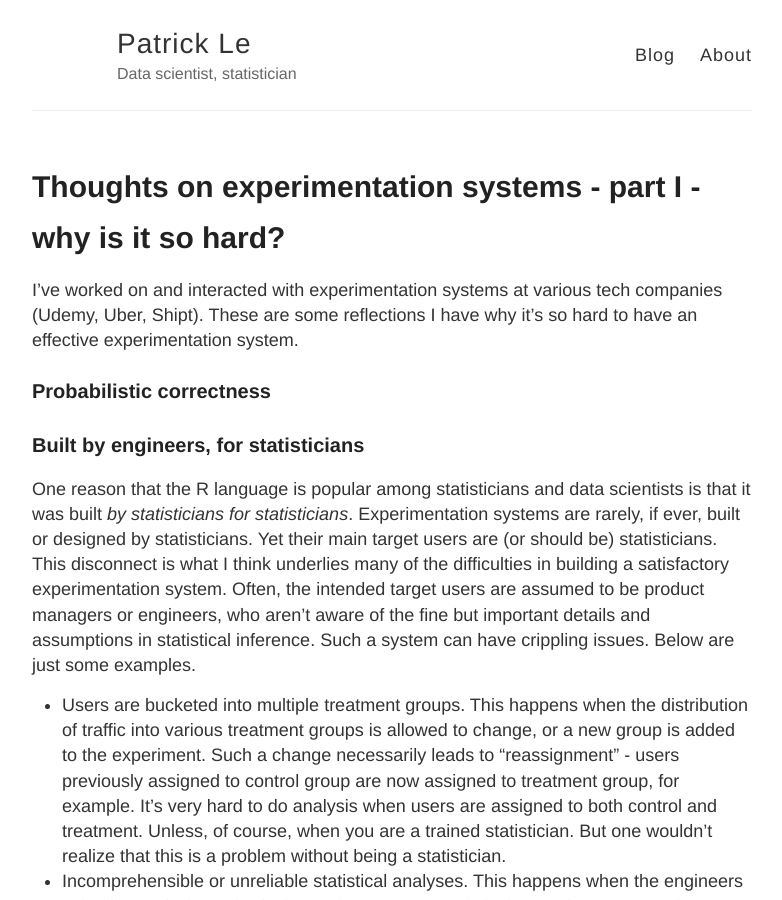
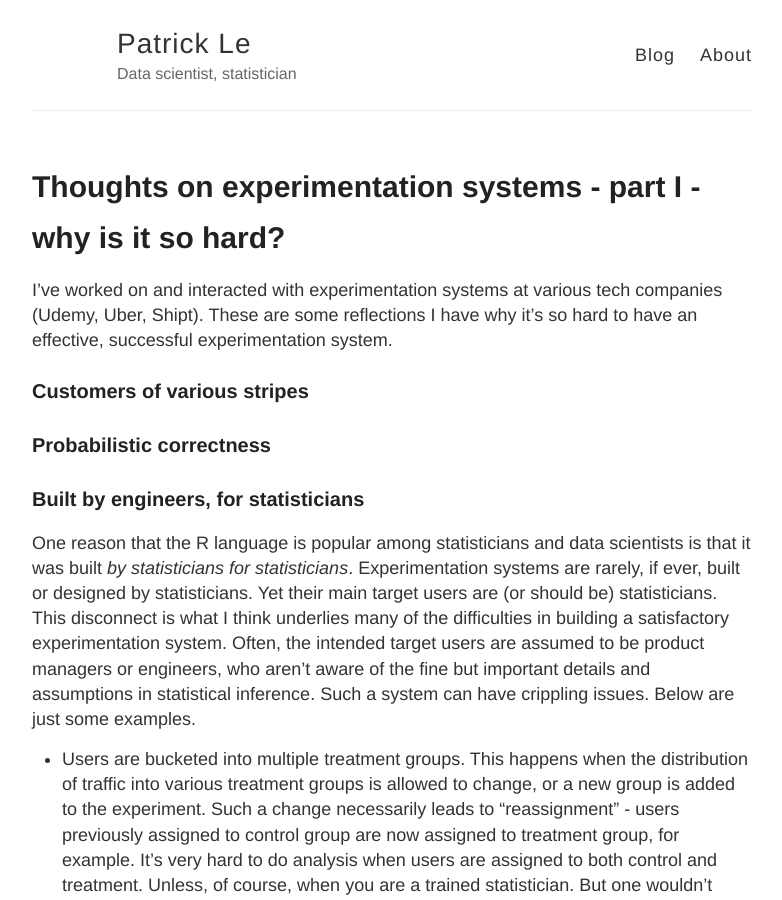
Before and after one commit to lechipatrick/lechipatrick.github.io, a Jekyll site: the page built from _posts/2022-12-06-thoughts-on-experimentation-systems-why-is-it-so-hard.md, in a window 1280 px wide and 900 px high. Shown: the whole window, without its empty margins (248-1030 px from the left). Built offline with Jekyll 4.4.1, drawn with Linux system fonts in a browser that asks for light colours.

Commit message:
Update 2022-12-06-thoughts-on-experimentation-systems-why-is-it-so-hard.md

```diff
--- a/_posts/2022-12-06-thoughts-on-experimentation-systems-why-is-it-so-hard.md
+++ b/_posts/2022-12-06-thoughts-on-experimentation-systems-why-is-it-so-hard.md
@@ -2,7 +2,10 @@
 layout: post
 title: Thoughts on experimentation systems - part I - why is it so hard?
 ---
-I've worked on and interacted with experimentation systems at various tech companies (Udemy, Uber, Shipt). These are some reflections I have why it's so hard to have an effective experimentation system.
+I've worked on and interacted with experimentation systems at various tech companies (Udemy, Uber, Shipt). These are some reflections I have why it's so hard to have an effective, successful experimentation system.
+
+### Customers of various stripes
+<!-- your comment An experimentation system has multiple components: (a) an UI for experimenters to set up, configure and analyze their experiments, (b) a backend system that powers the UI and interacts with other systems via API/RPC calls, and (c) an analysis system to perform various types of analyses on the experiment. The experimentation system has -->
 
 ### Probabilistic correctness
 
```
